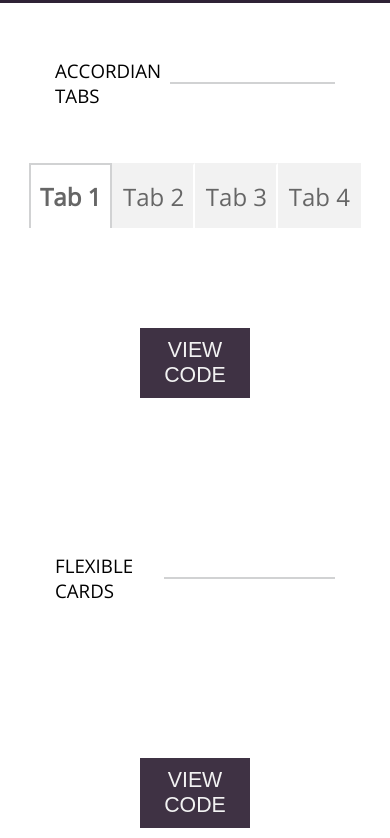
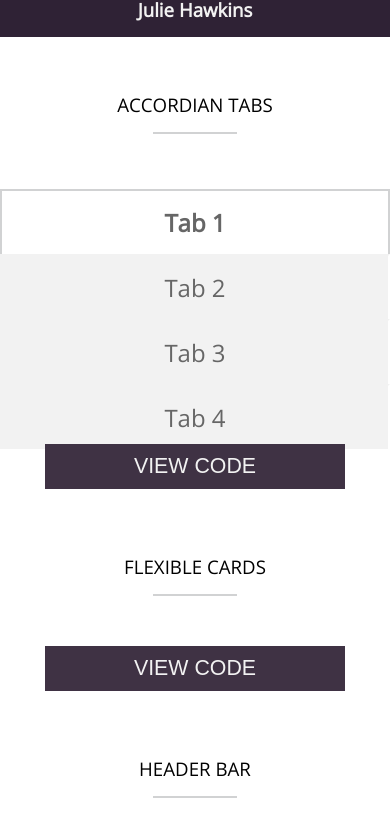
Before and after one commit to julieahawkins/pattrn-party, a website: page index.html in a window 390 px wide. Shown: the part 103-941 px from the top of the page. Drawn offline with nearby package versions, Linux system fonts and the light colour scheme.

Commit message:
adds squishy styles and basic mobile tab function skeleton

```diff
--- a/index.html
+++ b/index.html
@@ -8,6 +8,7 @@
   <body>
     <header>
       <h1>PATTRN <span>PARTY</span></h1>
+      <div class="divider-line"></div>
       <h2>Julie Hawkins</h2>
     </header>
     <main>
@@ -16,14 +17,14 @@
           <h3>ACCORDIAN TABS</h3><div class="divider-line"></div>
         </div>
         <section class="tabs-container">
-          <ul class="tabs">
-            <li class="active-tab">Tab 1</li>
-            <li>Tab 2</li>
-            <li>Tab 3</li>
-            <li>Tab 4</li>
-          </ul>
+
+          <div class="tab active-tab">Tab 1</div>
+          <div class="tab">Tab 2</div>
+          <div class="tab">Tab 3</div>
+          <div class="tab">Tab 4</div>
+
           <div class="tab-content tab-1">
-            <image class="image" src="http://lorempicsum.com/futurama/255/200/5"/>
+            <image class="image" src="http://lorempicsum.com/futurama/255/200/5" alt="sample image lorempicsum.com"/>
             <div class="text-container">
               <h1>Yes. You gave me a dollar and some candy.</h1>
               <p>Son, as your lawyer, I declare y'all are in a 12-piece bucket o' trouble. But I done struck you a deal: Five hours of community service cleanin' up that ol' mess you caused. The alien mothership is in orbit here. If we can hit that bullseye, the rest of the dominoes will fall like a house of cards. Checkmate</p>
--- a/scripts/scripts.js
+++ b/scripts/scripts.js
@@ -1,10 +1,19 @@
-$('li').on('click', changeTab);
+$('.tab').on('click', changeTab);
 
 function changeTab() {
-  $('li').removeClass('active-tab');
+  if ($(window).width() < 550) {
+    changeTabMobile(this);
+  }
+
+  $('.tab').removeClass('active-tab');
   $(this).addClass('active-tab');
 
   $('.tab-content').addClass('none');
   const tab = $(this).text().toLowerCase().replace(' ', '-');
+
   $(`.${tab}`).removeClass('none');
 }
+
+function changeTabMobile(tab) {
+  console.log(tab)
+}
--- a/styles/styles.scss
+++ b/styles/styles.scss
@@ -23,6 +23,9 @@ header {
       color: $teal;
     }
   }
+  .divider-line {
+    display: none;
+  }
   h2 {
     font-weight: $heavy;
   }
@@ -32,6 +35,8 @@ header {
 .pattern {
   display: flex;
   flex-direction: column;
+  height: 850px;
+  position: relative;
   // SECTION DIVIDER
   .divider {
     display: flex;
@@ -54,27 +59,25 @@ header {
     font-size: 16pt;
     font-weight: $light;
     color: $lt-grey;
-    width: 28%;
+    width: 300px;
     align-self: center;
     padding: 10px;
-    margin: 100px;
+    // margin: 100px;
+    justify-self: flex-end;
+    position: absolute;
+    bottom: 0;
+    margin-bottom: 30px;
   }
   // ACCORDIAN TABS
   .tabs-container {
+    position: relative;
     width: 85%;
     align-self: center;
     display: flex;
-    flex-direction: column;
+    // flex-direction: column;
     align-items: center;
     justify-content: space-between;
-    .tabs {
-      padding: 0;
-      display: flex;
-      width: 100%;
-      align-items: center;
-      justify-content: space-around;
-      list-style: none;
-      li {
+    .tab {
       border: 2px solid $lt-grey;
       border-right: 2px solid $white;
       border-bottom: 0;
@@ -93,22 +96,23 @@ header {
         border-left: 2px solid $lt-grey;
       }
     }
-      li.active-tab {
+    .tab.active-tab {
       font-weight: $heavy;
       border: 2px solid $md-grey;
       border-bottom: 0;
       background: $white;
       z-index: 10;
     }
-    }
     .tab-content {
+      position: absolute;
+      top: 63px;
       border: 2px solid $md-grey;
       border-top: 2px solid $md-grey;
       display: flex;
       align-items: center;
       justify-content: center;
       width: 100%;
-      height: 100%;
+      max-height: 700px;
       .image {
         margin: 30px;
         width: 455px;
@@ -122,7 +126,7 @@ header {
         width: 60%;
         margin: 30px;
         h1 {
-          font-size: 20pt;
+          font-size: 18pt;
           border-bottom: 2px solid $md-grey;
           padding-bottom: 15px;
           margin: 25px 0;
@@ -131,7 +135,7 @@ header {
         p {
           margin: 10px 0;
           font-weight: $light;
-          font-size: 16pt;
+          font-size: 14pt;
         }
       }
     }
@@ -157,6 +161,22 @@ header {
   // HEADER BAR
 }
 
+@media screen and (max-width: 1020px) {
+  .pattern {
+    .btn {
+      margin-bottom: 20px;
+    }
+  }
+}
+
+@media screen and (max-width: 933px) {
+  .pattern {
+    .btn {
+      margin-bottom: 10px;
+    }
+  }
+}
+
 @media screen and (max-width: 875px) {
   .pattern {
     .tab-content {
@@ -165,12 +185,41 @@ header {
   }
 }
 
-@media screen and (max-width: 450px) {
+@media screen and (max-width: 650px) {
   header {
     flex-direction: column;
+    .divider-line {
+      display: inline-block;
+      background: $drk-grey;
+      width: 30%;
+      height: 2px;
+      margin: 20px 0;
+    }
+    h2 {
+      font-size:14pt;
+    }
   }
   .pattern {
+    .divider {
+      flex-direction: column;
+      .divider-line {
+        width: 30%;
+        margin-top: 15px;
+      }
+    }
+  }
+}
+
+@media screen and (max-width: 550px) {
+  .pattern {
+    height: auto;
+    padding-bottom: 50px;
     .tabs-container {
+      flex-direction: column;
+      width: 100%;
+      .tab {
+        width: 100%;
+      }
       .tab-content {
         display: none;
       }
```
Also changed, not shown: styles/styles.css. Lines whose indentation alone changed are shown as unchanged.
